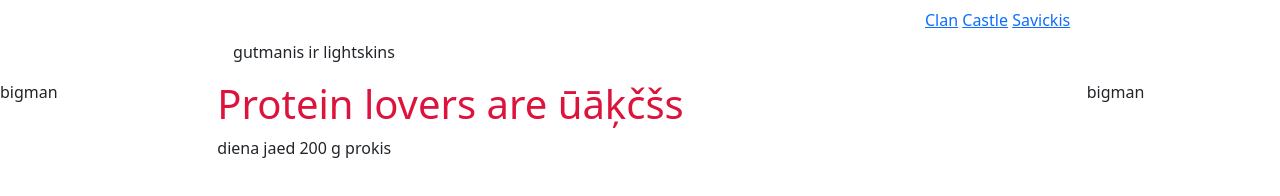
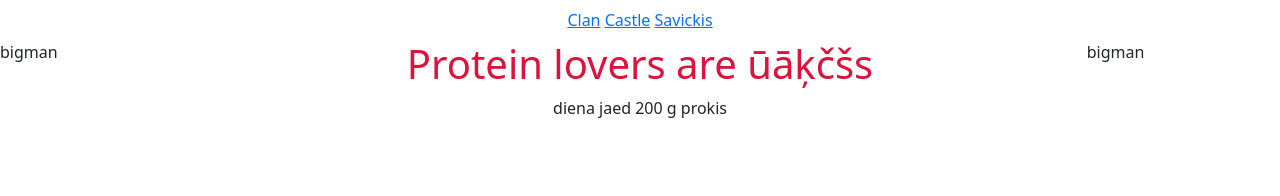
Before and after one commit to ronaldsplostnieks/project, a plain HTML site: page index.html in a window 1280 px wide. Drawn offline with nearby package versions, Linux system fonts and the light colour scheme.

Commit message:
Update index.html

```diff
--- a/index.html
+++ b/index.html
@@ -10,9 +10,7 @@
         <div class="container">
             <div class="row">
                 <div class="navbar">
-                    <div class="col-6">
-                    </div>
-                    <div class="col-3">
+                    <div class="col" style="text-align: center;">
                         <a href="#home">Clan</a>
                         <a href="#news">Castle</a>
                         <a href="#contact">Savickis</a>
@@ -21,15 +19,10 @@
             </div>
         </div>
         <div class="row">
-              <div class="col-6">
-                  <p style="text-align: center;">gutmanis ir lightskins</p>
-              </div>
-        </div>
-        <div class="row">
             <div class="col-2">
                 <p>bigman</p>
             </div>
-            <div class="col">
+            <div class="col" style="text-align: center;">
                 <h1 style="color: crimson;"> Protein lovers are ūāķčšs</h1>
                 <p>diena jaed 200 g prokis</p>
             </div>
```
